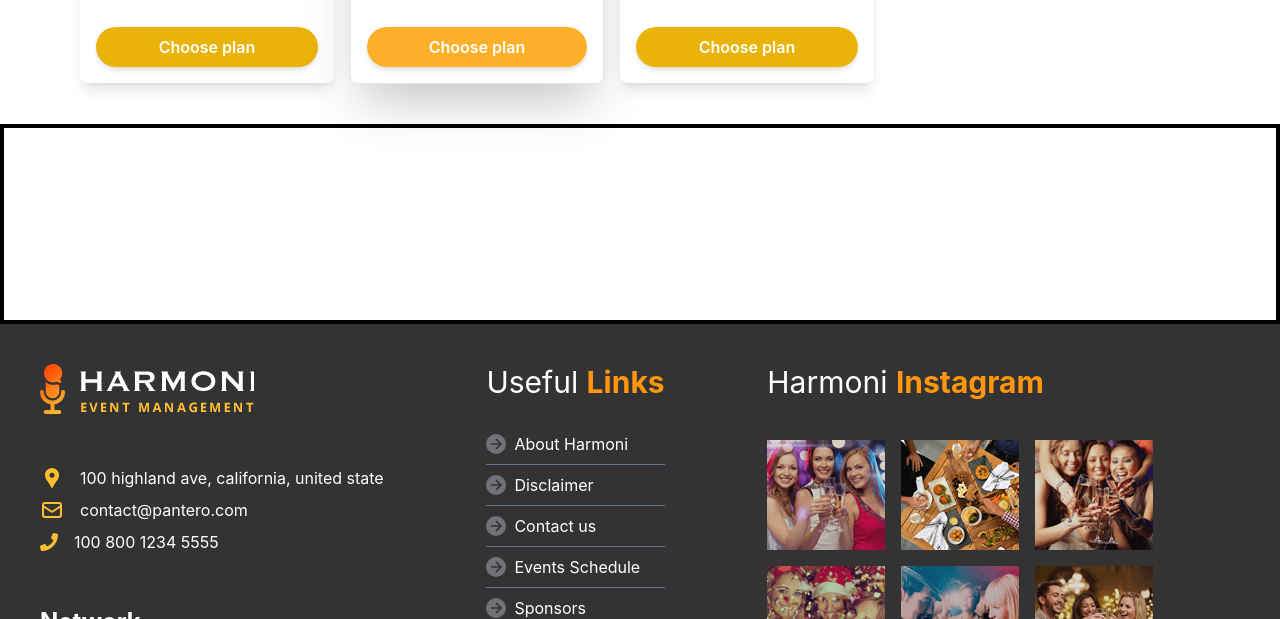
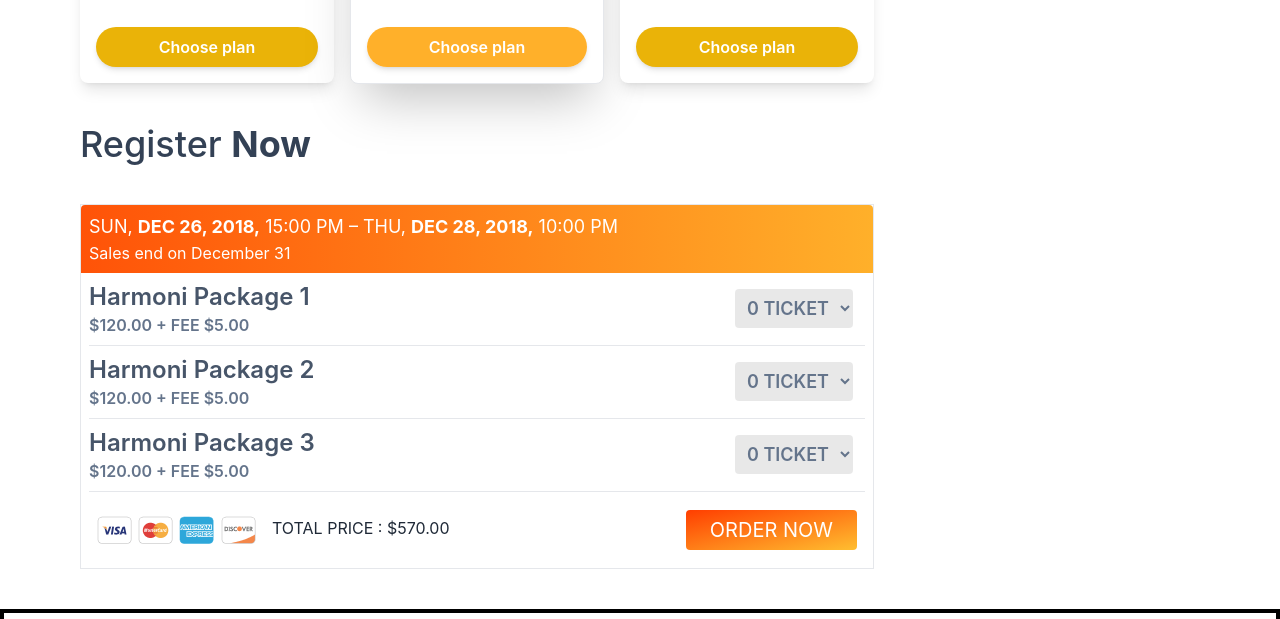
Before and after one commit to team-binarybrains/eventy-clientsite, a React (Create React App) app: page /event-details in a window 1280 px wide. Shown: the part 2440-3059 px from the top of the page. Built offline with nearby package versions, Linux system fonts and the light colour scheme; a web font is replaced by a local one.

Commit message:
Register for ticket

```diff
--- a/src/Components/EventDetails/EventDetails.js
+++ b/src/Components/EventDetails/EventDetails.js
@@ -3,6 +3,7 @@ import style from './EventDetails.module.css'
 import EventSchedule from './FeaturedEvent/EventSchedule/EventSchedule';
 import FeaturedEvent from './FeaturedEvent/FeaturedEvent';
 import FeaturedEventDetails from './FeaturedEvent/FeaturedEventDetails/FeaturedEventDetails';
+import RegisterEvent from './FeaturedEvent/RegisterEvent/RegisterEvent';
 import LocationFaq from './LocationFaq';
 import Pricing from './Pricing/Pricing';
 import TopBanner from './TopBanner';
@@ -25,6 +26,7 @@ const EventDetails = () => {
                         <FeaturedEventDetails/>
                         <EventSchedule/>
                         <Pricing/>
+                        <RegisterEvent/>
                     </div>
 
                     {/* 2nd row : 2nd column */}
--- /dev/null
+++ b/src/Components/EventDetails/FeaturedEvent/RegisterEvent/RegisterEvent.js
@@ -0,0 +1,87 @@
+import React from 'react';
+import { Link } from 'react-scroll';
+import './RegisterEvent.css'
+import paymentCards from '../img/payment-cards.png'
+const RegisterEvent = () => {
+   return (
+      <section className='container mx-auto px-4 my-10'>
+         <div class="">
+            <div class=""><h1 class="text-4xl  font-medium text-slate-700 ">Register <strong>Now</strong></h1></div>
+            <div class="border my-10">
+               <ul>
+                  <li class="bg-gradient-to-r from-[#FF5308] to-[#FFB02A] rounded-t p-2">
+                     <div class="text-white text-base md:text-lg">SUN, <strong>DEC 26, 2018,</strong> 15:00 PM – THU, <strong>DEC 28, 2018,</strong> 10:00 PM</div>
+                     <span class="text-white ">Sales end on December 31</span>
+                  </li>
+                  <li class="px-2">
+                     <div class="flex py-2 border-b items-center justify-between ">
+                        <div class="">
+                           <h3 class="ticket-title text-xl md:text-2xl font-semibold text-slate-600">Harmoni Package 1</h3>
+                           <h4 class="ticket-price text-slate-500 text-base font-semibold">$120.00 + FEE $5.00</h4>
+                        </div>
+                        <div class="">
+                           <div class="ticket-select">
+                              <select className='bg-[#00000017] text-slate-500 font-semibold text-base md:text-lg rounded p-2 mr-3 outline-yellow-500 cursor-pointer' id="ticket-select1">
+                                 <option className='text-slate-500 font-semibold text-sm md:text-base' selected="">0 TICKET</option>
+                                 <option className='text-slate-500 font-semibold text-sm md:text-base' value="1">1 TICKET</option>
+                                 <option className='text-slate-500 font-semibold text-sm md:text-base' value="2">2 TICKET</option>
+                                 <option className='text-slate-500 font-semibold text-sm md:text-base' value="3">3 TICKET</option>
+                              </select>
+                           </div>
+                        </div>
+                     </div>
+
+                     <div class="flex py-2 border-b items-center justify-between">
+                        <div class="">
+                           <h3 class="ticket-title text-xl md:text-2xl font-semibold text-slate-600">Harmoni Package 2</h3>
+                           <h4 class="ticket-price text-slate-500 font-semibold">$120.00 + FEE $5.00</h4>
+                        </div>
+                        <div class="">
+                           <div class="ticket-select">
+                              <select className='bg-[#00000017] text-slate-500 font-semibold text-base md:text-lg rounded p-2 mr-3 outline-yellow-500 cursor-pointer' id="ticket-select2">
+                                 <option className='text-slate-500 font-semibold text-sm md:text-base' selected="">0 TICKET</option>
+                                 <option className='text-slate-500 font-semibold text-sm md:text-base' value="1">1 TICKET</option>
+                                 <option className='text-slate-500 font-semibold text-sm md:text-base' value="2">2 TICKET</option>
+                                 <option className='text-slate-500 font-semibold text-sm md:text-base' value="3">3 TICKET</option>
+                              </select>
+                           </div>
+                        </div>
+                     </div>
+
+                     <div class="flex py-2 border-b items-center justify-between">
+                        <div class="">
+                           <h3 class="ticket-title text-xl md:text-2xl font-semibold text-slate-600">Harmoni Package 3</h3>
+                           <h4 class="ticket-price text-slate-500 font-semibold">$120.00 + FEE $5.00</h4>
+                        </div>
+                        <div class="">
+                           <div class="ticket-select">
+                              <select className='bg-[#00000017] text-slate-500 font-semibold text-base md:text-lg rounded p-2 mr-3 outline-yellow-500 cursor-pointer' id="ticket-select3">
+                                 <option className='text-slate-500 font-semibold text-sm md:text-base' selected="">0 TICKET</option>
+                                 <option className='text-slate-500 font-semibold text-sm md:text-base' value="1">1 TICKET</option>
+                                 <option className='text-slate-500 font-semibold text-sm md:text-base' value="2">2 TICKET</option>
+                                 <option className='text-slate-500 font-semibold text-sm md:text-base' value="3">3 TICKET</option>
+                              </select>
+                           </div>
+                        </div>
+                     </div>
+                  </li>
+                  <li class="flex  items-center justify-between px-4 py-6">
+                     <div class=" grid sm:flex gap-4">
+                        <span class="payment-card">
+                           <img src={paymentCards} alt="payment Cards Not Found" />
+                        </span>
+                        <span class="total-price">TOTAL PRICE :  $570.00</span>
+                     </div>
+                     <div class="">
+                        <Link to="#!" class="custom-btn text-xl px-6 uppercase text-white rounded py-2 ">order now</Link>
+                     </div>
+                  </li>
+               </ul>
+            </div>
+
+         </div>
+      </section>
+   );
+};
+
+export default RegisterEvent;
```
Also changed, not shown: src/Components/EventDetails/FeaturedEvent/RegisterEvent/RegisterEvent.css (added), src/Components/EventDetails/FeaturedEvent/img/payment-cards.png (added).
